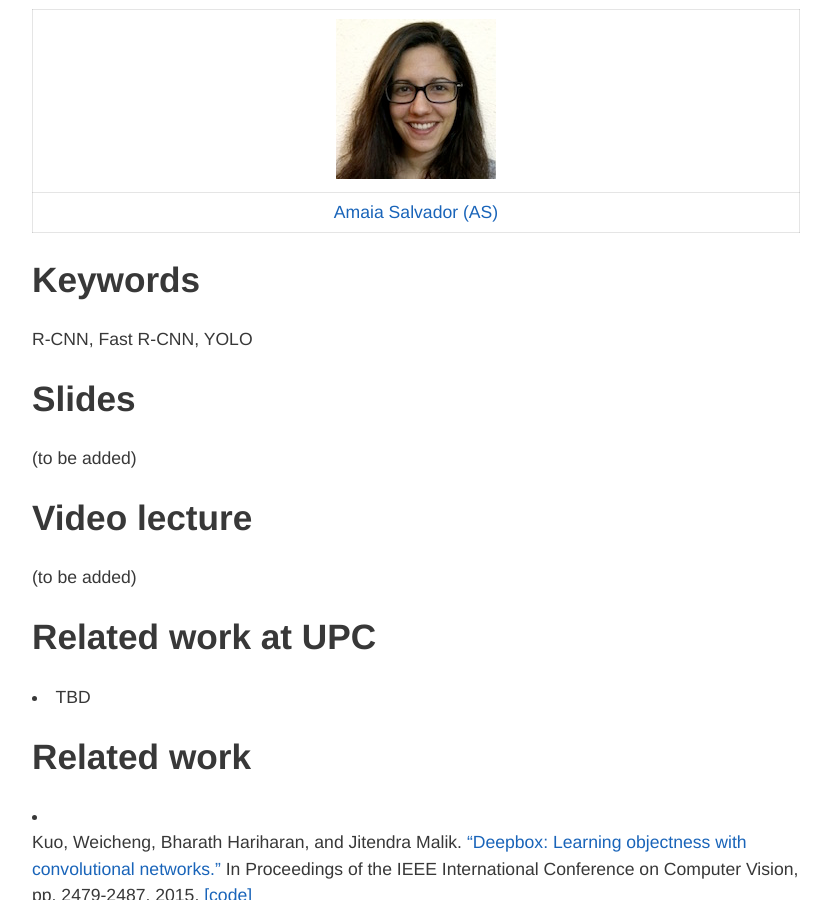
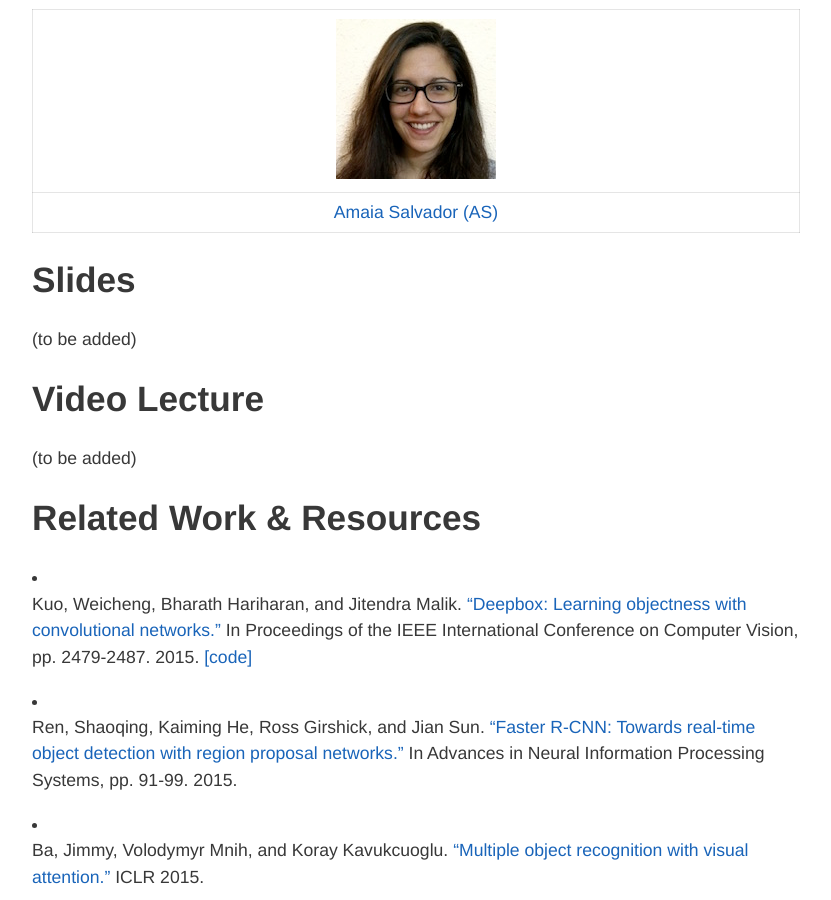
Before and after one commit to imatge-upc/telecombcn-2016-dlcv, a Jekyll site: the page built from objects.md, in a window 1280 px wide and 900 px high, scrolled down 332 px. Shown: the whole window, without its empty margins (224-1055 px from the left). Built offline with Jekyll 4.4.1, drawn with Linux system fonts in a browser that asks for light colours; nearby versions of some CDN libraries.

Commit message:
Update objects.md

```diff
--- a/objects.md
+++ b/objects.md
@@ -9,31 +9,21 @@ hide: true
 
 | ![AmaiaSalvador][AmaiaSalvador-photo]  |
 |:-:|:-:|:-:|:-:|:-:|:-:|
- | [Amaia Salvador (AS)][AmaiaSalvador-web] |
+| [Amaia Salvador (AS)][AmaiaSalvador-web] |
 
 [AmaiaSalvador-web]: https://imatge.upc.edu/web/people/amaia-salvador
-
 [AmaiaSalvador-photo]: img/instructors/AmaiaSalvador.jpg "Amaia Salvador"
 
-## Keywords
-
-R-CNN, Fast R-CNN, YOLO
 
 ## Slides
 
 (to be added)
 
-
-## Video lecture
+## Video Lecture
 
 (to be added)
 
-
-## Related work at UPC
-
-* TBD
-
-## Related work
+## Related Work & Resources
 
 * Kuo, Weicheng, Bharath Hariharan, and Jitendra Malik. ["Deepbox: Learning objectness with convolutional networks."](http://www.cv-foundation.org/openaccess/content_iccv_2015/html/Kuo_DeepBox_Learning_Objectness_ICCV_2015_paper.html) In Proceedings of the IEEE International Conference on Computer Vision, pp. 2479-2487. 2015. [[code]](https://github.com/weichengkuo/DeepBox)
 
```
